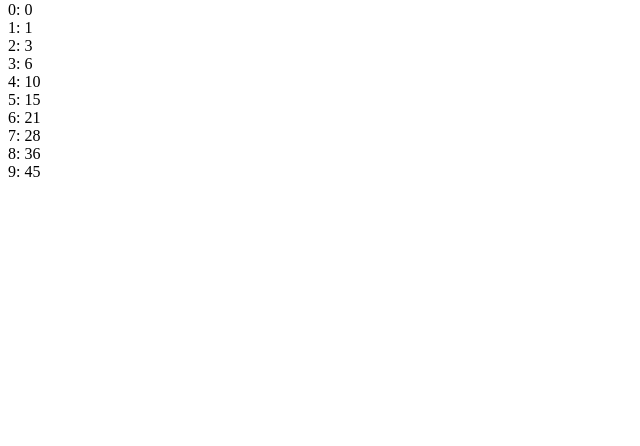
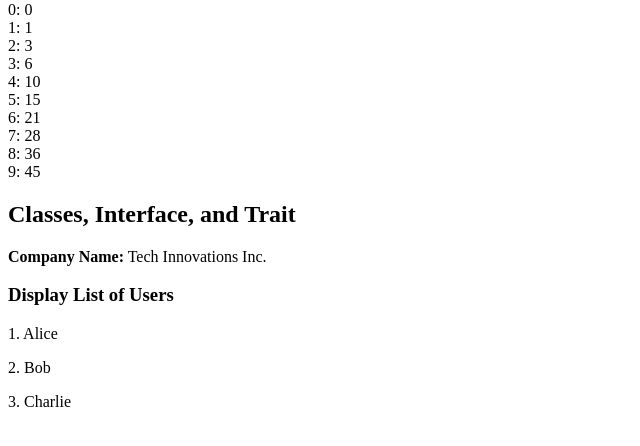
Before and after one commit to KOMUPeter/php-revision, a PHP site: page / in a window 1280 px wide. Shown: the part 225-671 px from the top of the page, without its empty margins (0-640 px from the left). Run offline with PHP 8.4, Linux system fonts and the light colour scheme.

Commit message:
trait and index configaration push

```diff
--- /dev/null
+++ b/loops/abstractUser.php
@@ -0,0 +1,29 @@
+<?php
+abstract class AbstractUser {
+    private string $company;
+
+     // Constructor to initialize the company property
+     public function __construct(string $company = "") {
+        $this->company = $company;
+    }
+
+    /**
+     * Get the value of company
+     */
+    public function getCompany()
+    {
+        return $this->company;
+    }
+
+    /**
+     * Set the value of company
+     *
+     * @return  self
+     */
+    public function setCompany($company)
+    {
+        $this->company = $company;
+
+        return $this;
+    }
+}
--- a/loops/index.php
+++ b/loops/index.php
@@ -1,3 +1,10 @@
+<?php
+require_once 'abstractUser.php';  // Include the abstract class first
+require_once 'myTraitFunctions.php';  // Include the trait file
+require_once 'user.php';  // Finally, include the class that uses the trait
+
+?>
+
 <!DOCTYPE html>
 <html lang="en">
 <head>
@@ -18,9 +25,32 @@
     echo("<hr>");
     $count = 0;
     for ($i = 0; $i < 10; $i++) {
-    $count = $i + $count;
-    echo " $i: $count<br>";
+        $count = $i + $count;
+        echo " $i: $count<br>";
     }
+    ?>
+
+    <h2>Classes, Interface, and Trait</h2>
+    <p><strong>Company Name:</strong>
+    <?php
+    // Create an instance of the User class
+    $user = new User();
+
+    // Set the company name using the setter method
+    $user->setCompany("Tech Innovations Inc.");
+
+    // Display the company name using the getter method from AbstractUser
+    echo $user->getCompany();
+    ?>
+    </p>
+
+    <h3>Display List of Users</h3>
+    <?php
+    // Set names for the user object
+    $user->setNames(["Alice", "Bob", "Charlie"]);
+
+    // Display the users using the method from the trait
+    $user->displayUsers();
     ?>
 </body>
 </html>
--- /dev/null
+++ b/loops/interface.php
@@ -0,0 +1,4 @@
+<?php
+interface User {
+    public function createUser();
+}
--- /dev/null
+++ b/loops/myTraitFunctions.php
@@ -0,0 +1,12 @@
+<?php
+trait MyTraitFunctions {
+    public function displayUsers() {
+        $company = $this->getCompany();
+
+        $names = $this->getNames(); // Calls the getNames method of the User class
+        foreach ($names as $key => $name) {
+            echo "<p>" . ($key + 1) . ". $name</p>";
+        }
+    }
+}
+?>
--- /dev/null
+++ b/loops/user.php
@@ -0,0 +1,28 @@
+<?php
+
+class User extends AbstractUser {
+
+    use MyTraitFunctions;
+    private array $names = array();
+
+
+    /**
+     * Get the value of names
+     */
+    public function getNames()
+    {
+        return $this->names;
+    }
+
+    /**
+     * Set the value of names
+     *
+     * @return  self
+     */
+    public function setNames($names)
+    {
+        $this->names = $names;
+
+        return $this;
+    }
+}
```
